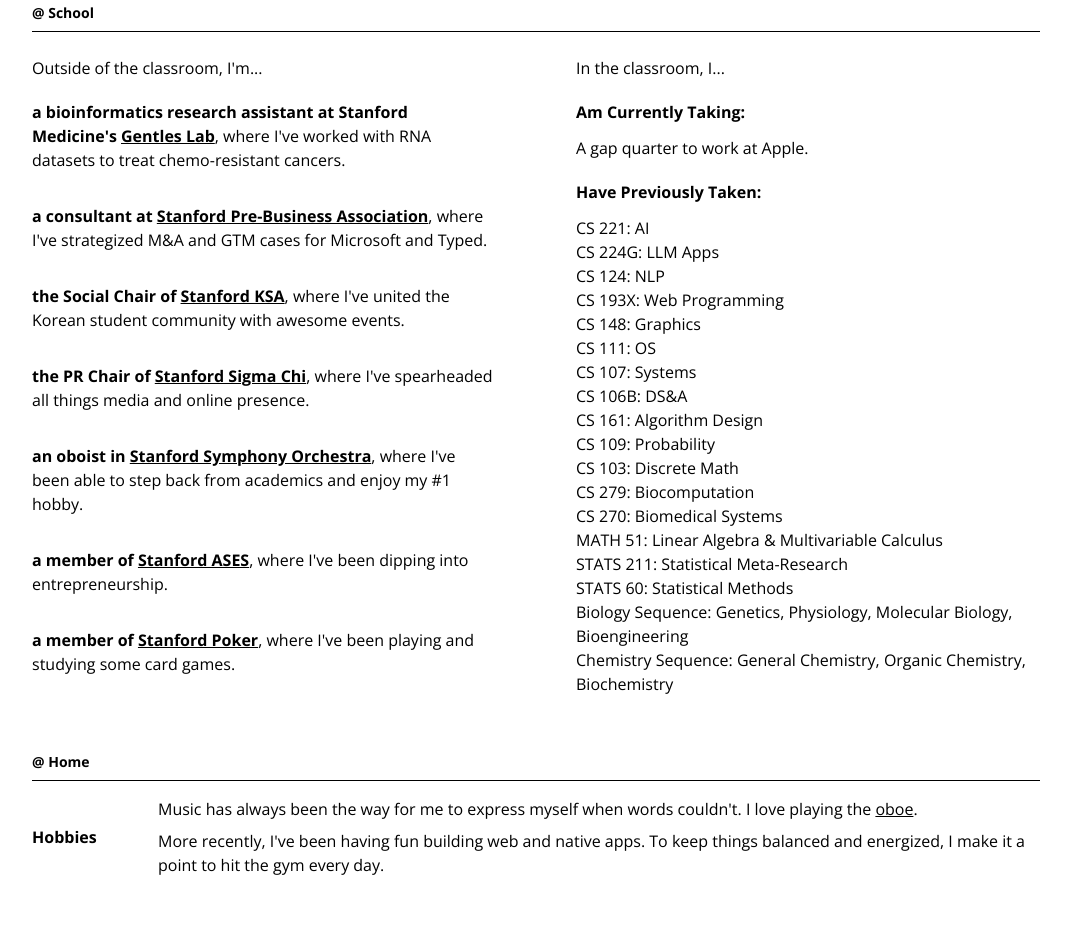
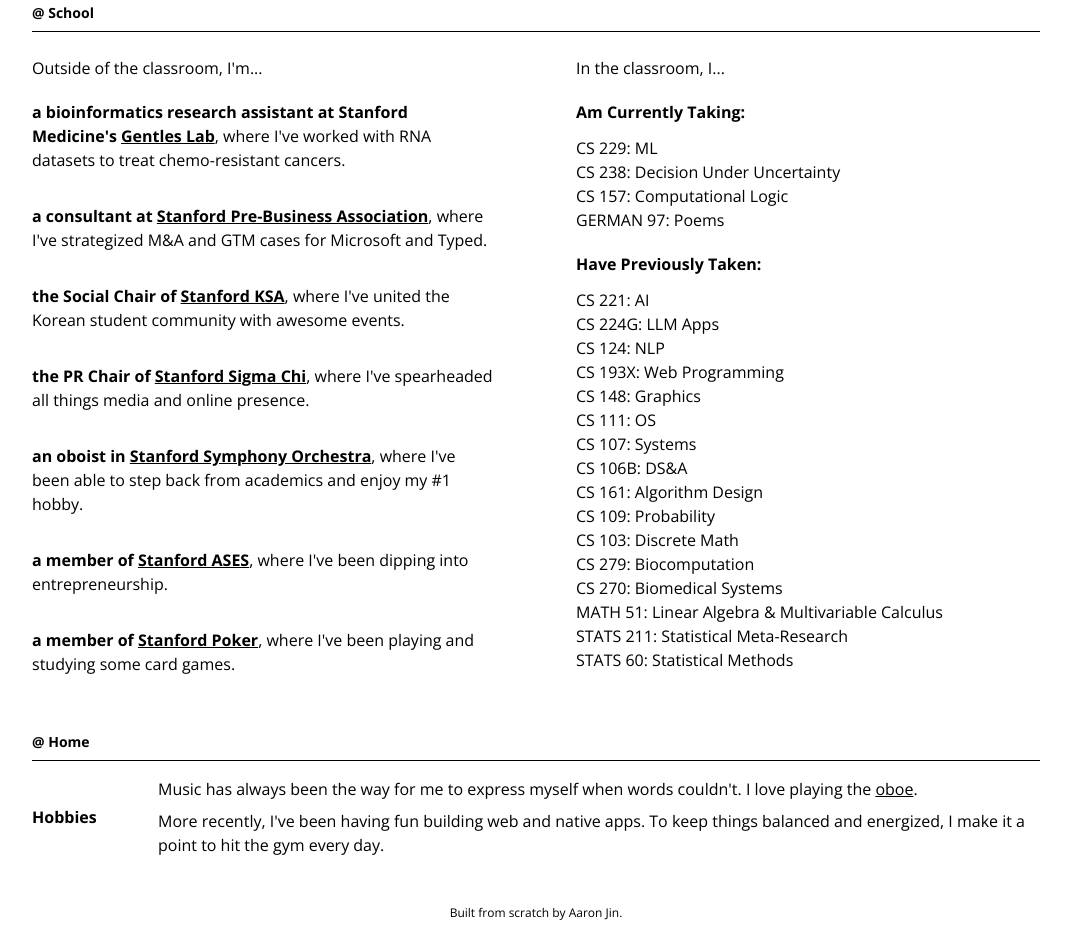
Before and after one commit to aaronkjin/personal, a Next.js app: page /about in a window 1280 px wide. Shown: the part 1020-1945 px from the top of the page, without its empty margins (104-1175 px from the left). Built offline with nearby package versions, Linux system fonts and the light colour scheme.

Commit message:
fall quarter classes (hopefully)

```diff
--- a/pages/about.js
+++ b/pages/about.js
@@ -401,10 +401,28 @@ export default function About() {
 
           <div className="text-sm tablet:text-base mt-1 laptop:mt-3">
             <div>
-              {/* CS 111 */}
+              CS 229
+              <span className={theme === "dark" ? "opacity-50" : ""}>: ML</span>
+            </div>
+
+            <div>
+              CS 238
               <span className={theme === "dark" ? "opacity-50" : ""}>
-                A gap quarter to work at Apple.
-                {/* : Operating Systems */}
+                : Decision Under Uncertainty
+              </span>
+            </div>
+
+            <div>
+              CS 157
+              <span className={theme === "dark" ? "opacity-50" : ""}>
+                : Computational Logic
+              </span>
+            </div>
+
+            <div>
+              GERMAN 97
+              <span className={theme === "dark" ? "opacity-50" : ""}>
+                : Poems
               </span>
             </div>
           </div>
@@ -522,19 +540,19 @@ export default function About() {
               </span>
             </div>
 
-            <div>
+            {/* <div>
               Biology Sequence
               <span className={theme === "dark" ? "opacity-50" : ""}>
                 : Genetics, Physiology, Molecular Biology, Bioengineering
               </span>
-            </div>
+            </div> */}
 
-            <div>
+            {/* <div>
               Chemistry Sequence
               <span className={theme === "dark" ? "opacity-50" : ""}>
                 : General Chemistry, Organic Chemistry, Biochemistry
               </span>
-            </div>
+            </div> */}
           </div>
         </div>
       </div>
```
